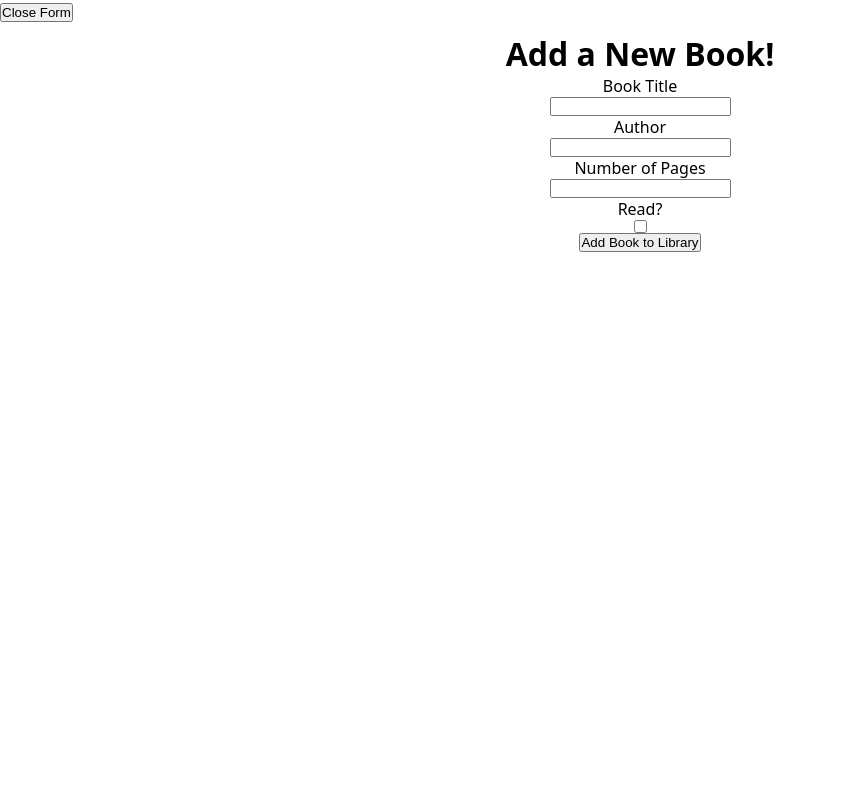
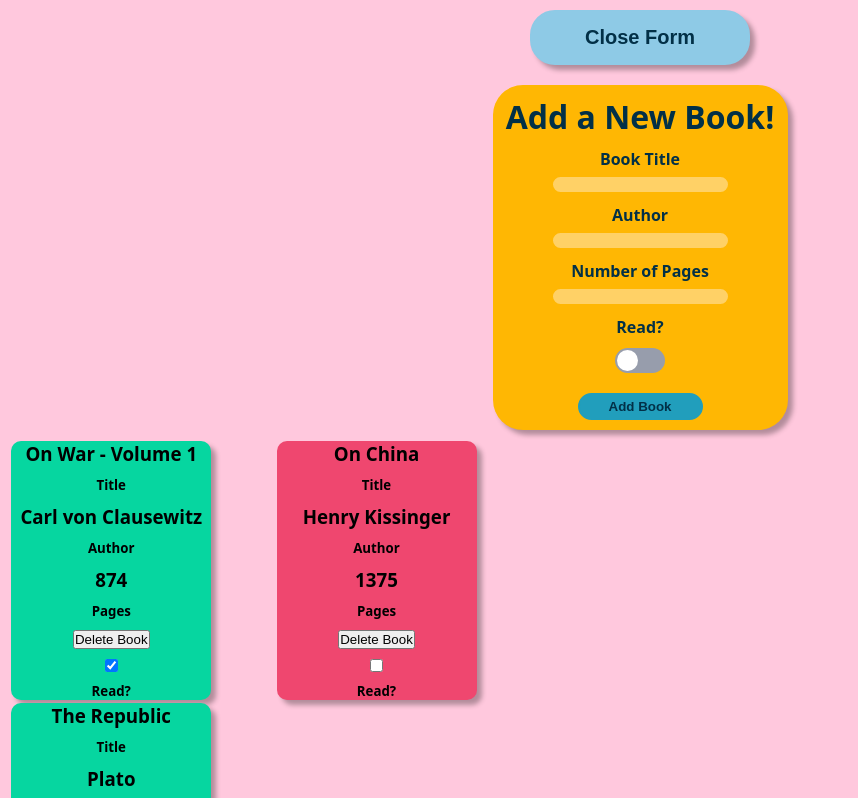
Before and after one commit to pilot2coding/library-project, a plain HTML site: page index.html in a window 1280 px wide. Both pictures are taken after a click on the button "Add Book". Shown: the top 798 px of the page, without its empty margins (0-858 px from the left). Drawn offline with Linux system fonts and the light colour scheme.

Commit message:
Major CSS and JavaScript changes

```diff
--- a/index.html
+++ b/index.html
@@ -8,8 +8,9 @@
     <link rel="stylesheet" href="styles.css">
 </head>
 <body>
-
-    <button class="button">Add Book</button>
+    <div id="button-menu">
+        <button class="button">Add Book</button>
+    </div>
     <div id="book-input-section">
     </div>
     <div id="library"></div>
--- a/scripts.js
+++ b/scripts.js
@@ -17,13 +17,18 @@ function createBookInterface(){
 
     // declare new button and use it to add elements to the library
     const addBookButton = document.createElement("button");
-    addBookButton.innerText = "Add Book to Library";
+    addBookButton.innerText = "Add Book";
     addBookButton.id = "add-button";
     addBookButton.type = "button";
 
     // addBookButton event listener
     addBookButton.addEventListener('click', function(){
-        bookToLibrary();
+        /*bookToLibrary();
+        renderLibraryItem(newBook);*/
+        const newBook = bookToLibrary();
+        if(newBook){
+            renderLibraryItem(newBook);
+        }
     });
 
     // function that loops through an array to add elements to the div
@@ -50,15 +55,27 @@ function createBookInterface(){
    createElements(elementsArray, card);
 
    // toggle read checkbox and appendment to the card
-   let readButtonLabel = document.createElement('label');
-   readButtonLabel.innerText = 'Read?'
-   const readButton = document.createElement("input")
-   readButton.type = "checkbox";
-   readButton.id = "form-checkbox";
-   card.appendChild(readButtonLabel);
-   card.appendChild(readButton);
+   let readText = document.createElement('span');
+   readText.innerText = 'Read?'
+   const toggleContainer = document.createElement('div')
+   toggleContainer.classList.add('toggle-switch');
+
+   const readCheckbox = document.createElement("input")
+   readCheckbox.type = "checkbox";
+   readCheckbox.id = "form-checkbox";
+   readCheckbox.classList.add("toggle-checkbox");
+   card.appendChild(readText);
+   card.appendChild(readCheckbox);
+
+   const toggleLabel = document.createElement("label");
+   toggleLabel.setAttribute("for", "form-checkbox");
+
+   toggleContainer.append(readCheckbox);
+   toggleContainer.append(toggleLabel);
 
    // appends the elements to the main div
+   card.appendChild(readText);
+   card.appendChild(toggleContainer);
    card.appendChild(addBookButton);
    document.getElementById('book-input-section').appendChild(card);
    return card;
@@ -85,7 +102,25 @@ function Book(title, author, pages, isRead){
     this.id = crypto.randomUUID();
 }
 
-// function that adds the values that the user inputs into the library
+// testing books
+const onWar = new Book('On War - Volume 1', 'Carl von Clausewitz',
+    874, true
+);
+const onChina = new Book('On China', 'Henry Kissinger', 1375, false);
+
+const theRepublic = new Book('The Republic', 'Plato', 973, true)
+
+let testBookArray = [onWar, onChina, theRepublic];
+
+testBookArray.forEach(book =>{
+    myLibrary.push(book);
+})
+
+myLibrary.forEach(book=> {
+    renderLibraryItem(book);
+})
+
+// adds the new book to the library
 function bookToLibrary(){
     // gets the values from the inputs and creates a new book
     let bookAuthor = document.getElementById('author').value.trim();
@@ -108,6 +143,11 @@ function bookToLibrary(){
     document.getElementById('title').value = "";
     document.getElementById('pages').value = "";
 
+    return newBook;
+}
+
+// renders the book inside the graphic interface
+function renderLibraryItem(newBook){
     // gets the library div and creates new divs, called library cards
     const theLibrary = document.getElementById('library');
     const libraryCard = document.createElement('div');
@@ -199,4 +239,12 @@ function toggleCard(libraryCard){
     } else {
         libraryCard.id = 'unread-book';
     }
+
+    let cardID = libraryCard.getAttribute("data-id");
+
+    const bookFound = myLibrary.find(book => cardID === book.id);
+    if(bookFound){
+        bookFound.isRead = cardCheckbox;
+    }
+    console.log(myLibrary);
 }
--- a/styles.css
+++ b/styles.css
@@ -4,7 +4,30 @@
 }
 
 body{
+    background-color: #ffc8dd;
     font-family: system-ui, -apple-system, BlinkMacSystemFont, 'Segoe UI', Roboto, Oxygen, Ubuntu, Cantarell, 'Open Sans', 'Helvetica Neue', sans-serif;
+}
+
+#button-menu{
+    display: flex;
+    flex-direction: column;
+    align-items: center;
+    margin-top: 10px;
+    margin-bottom: 20px;
+    margin: 10px auto;
+}
+
+#button-menu button{
+    width: 220px;
+    height: 55px;
+    border-radius: 25px;
+    background-color: #8ecae6;
+    border: 2px solid #8ecae6;
+    font-weight: bolder;
+    font-size: 20px;
+    color: #023047;
+    box-shadow: 5px 5px 5px rgba(0, 0, 0, 0.3);
+    margin-bottom: 10px;
 }
 
 #book-interface{
@@ -12,30 +35,107 @@ body{
     flex-direction: column;
     align-items: center;
     margin-top: 10px;
+    margin: 10px auto;
+    width: 275px;
+    height: 325px;
+    background-color: #ffb703;
+    color: #023047;
+    padding: 10px;
+    border-radius: 30px;
+    box-shadow: 5px 5px 5px rgba(0, 0, 0, 0.3);
+
+}
+
+#book-interface input{
+    background-color: #ffd166;
+    width: 175px;
+    border-radius: 20px;
+    border: 2px solid #ffb703;
+}
+
+#book-interface label{
+    margin-top: 10px;
+    font-weight: bolder;
+    margin-bottom: 5px;
+}
+
+input[type="checkbox"]#form-checkbox{
+    opacity: 0;
+    position: absolute;
+}
+
+input[type='checkbox']#form-checkbox + label{
+    display: inline-block;
+    width: 50px;
+    height: 25px;
+    background-color: #979dac;
+    border-radius: 25px;
+    position: relative;
+    cursor: pointer;
+}
+
+input[type='checkbox']#form-checkbox + label::before{
+    content: "";
+    position: absolute;
+    width: 21px;
+    height: 21px;
+    border-radius: 50%;
+    background-color: #fff;
+    top: 2px;
+    left: 2px;
+    transition: transform 0.3s;
+}
+input[type="checkbox"].toggle-checkbox:checked + label {
+    background-color: #06d6a0 !important;
+  }
+
+
+input[type='checkbox'].toggle-checkbox:checked + label::before{
+    transform: translateX(25px);
+
+}
+
+#book-interface span{
+    margin-top: 10px;
+    font-weight: bolder;
+    color: #023047;
+}
+
+#add-button{
+    width: 125px;
+    height: 45px;
+    border-radius: 50px;
+    border: 2px solid #219EBC;
+    background-color: #219EBC;
+    font-weight: bolder;
+    color: #023047;
+    margin-top: 10px;
 }
 
 .library-card{
     display: flex;
     flex-direction: column;
     align-items: center;
-    border: 2px solid black;
     gap: 10px;
-    margin: 0.5vw;
+    margin: 0.1vw;
     border-radius: 10px;
     max-height: auto;
     max-width: 200px;
+    box-shadow: 5px 5px 5px rgba(0,0,0,0.3);
 }
 
 #library{
     display: grid;
-    grid-template-columns: 1fr 1fr 1fr;
+    align-items: center;
+    margin: auto 10px;
+    grid-template-columns: 20fr 75fr;
     grid-template-rows: auto;
 }
 
 #read-book{
-    background-color: green;
+    background-color: #06d6a0;
 }
 
 #unread-book{
-    background-color: red;
+    background-color: #ef476f;
 }
```
